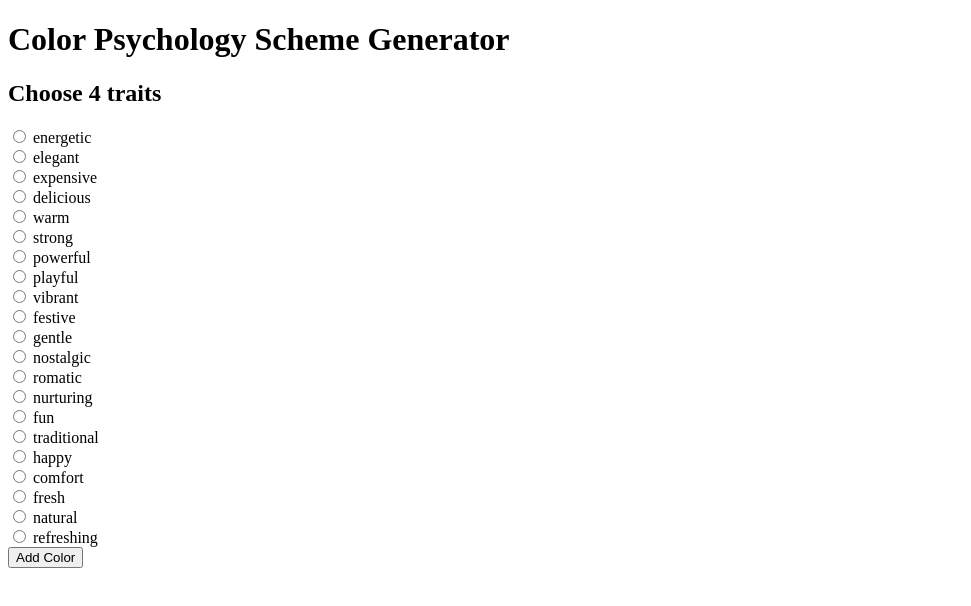
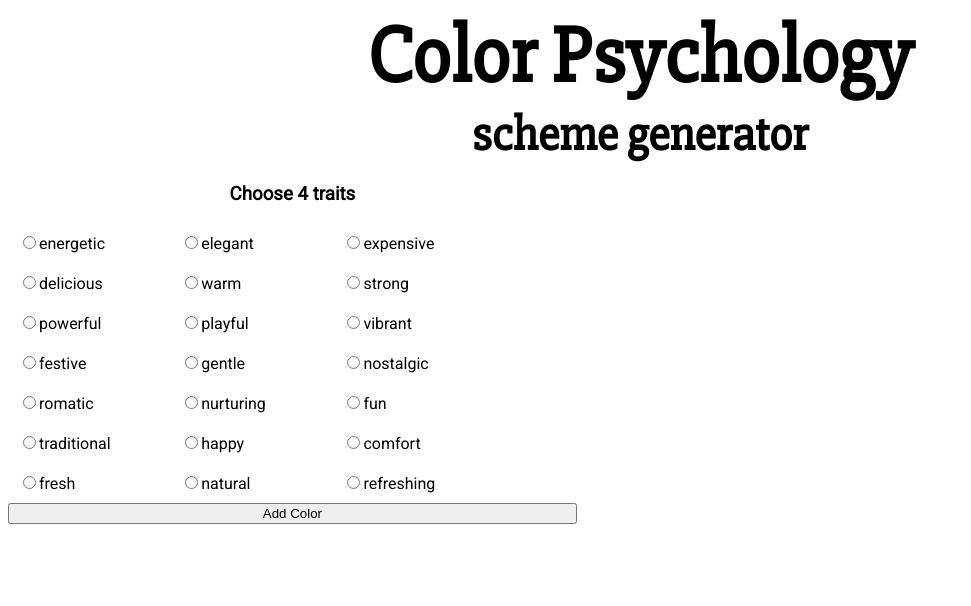
Before and after one commit to efhjones/color-pysch, a website: page client/index.html in a window 1280 px wide. Shown: the whole page, without its empty margins (0-971 px from the left). Drawn offline with nearby package versions, Linux system fonts and the light colour scheme.

Commit message:
Added styles

```diff
--- a/client/index.html
+++ b/client/index.html
@@ -3,104 +3,49 @@
   <head>
     <meta charset="utf-8" />
     <title>Color Psychology Scheme Generator</title>
-    <link rel="stylesheet" type="text/css" href="style.css">
+    <link href='https://fonts.googleapis.com/css?family=Slabo+27px' rel='stylesheet' type='text/css'>
+    <link href='https://fonts.googleapis.com/css?family=Roboto' rel='stylesheet' type='text/css'>
+    <link rel="stylesheet" type="text/css" href="./style.css">
     <script type='text/javascript' src='./lib/bower_components/jquery/dist/jquery.js'></script>
     <script type='text/javascript' src='./lib/bower_components/angular/angular.js'></script>
     <script src='schemeGeneratorController.js'></script>
   </head>
   <body ng-app='colorPsychology' ng-controller='schemeGeneratorController'>
-
-    <h1>Color Psychology Scheme Generator</h1>
-    <h2>Choose 4 traits</h2>
-    <ul model='test'>
-    <li ng-controller='schemeGeneratorController' ng-repeat="number in test">Number: {{number}}</li>
-    </ul>
-    <form ng-controller='schemeGeneratorController'>
-   <label>
-    <input type="radio" ng-model="color" value="energetic">
-    energetic
-  </label><br/>
-  <label>
-    <input type="radio" ng-model="color" value="elegant">
-    elegant
-  </label><br/>
-  <label>
-    <input type="radio" ng-model="color" value="expensive">
-    expensive
-  </label><br/>
-  <label>
-    <input type="radio" ng-model="color" value="delicious">
-    delicious
-  </label><br/>
-  <label>
-    <input type="radio" ng-model="color" value="warm">
-    warm
-  </label><br/>
-  <label>
-    <input type="radio" ng-model="color" value="strong">
-    strong
-  </label><br/>
-  <label>
-    <input type="radio" ng-model="color" value="powerful">
-    powerful
-  </label><br/>
-  <label>
-    <input type="radio" ng-model="color" value="playful">
-    playful
-  </label><br/>
-  <label>
-    <input type="radio" ng-model="color" value="vibrant">
-    vibrant
-  </label><br/>
-  <label>
-    <input type="radio" ng-model="color" value="festive">
-    festive
-  </label><br/>
-  <label>
-    <input type="radio" ng-model="color" value="gentle">
-    gentle
-  </label><br/>
-   <label>
-    <input type="radio" ng-model="color" value="nostalgic">
-    nostalgic
-  </label><br/>
-   <label>
-    <input type="radio" ng-model="color" value="romatic">
-    romatic
-  </label><br/>
-   <label>
-    <input type="radio" ng-model="color" value="nurturing">
-    nurturing
-  </label><br/>
-   <label>
-    <input type="radio" ng-model="color" value="fun">
-    fun
-  </label><br/>
-  <label>
-    <input type="radio" ng-model="color" value="traditional">
-    traditional
-  </label><br/>
-  <label>
-    <input type="radio" ng-model="color" value="happy">
-    happy
-  </label><br/>
-  <label>
-    <input type="radio" ng-model="color" value="comfort">
-    comfort
-  </label><br/>
-  <label>
-    <input type="radio" ng-model="color" value="fresh">
-    fresh
-  </label><br/>
-  <label>
-    <input type="radio" ng-model="color" value="natural">
-    natural
-  </label><br/>
-  <label>
-    <input type="radio" ng-model="color" value="refreshing">
-    refreshing
-  </label><br/>
-      <button ng-click="addColor(value)">Add Color</button>
-    </form>
+    <div class='header'>
+      <center>
+        <h1>Color Psychology</h1>
+        <h2>scheme generator</h2>
+      </center>
+    </div>
+    <div class="options">
+      <center>
+        <h3>Choose 4 traits</h3>
+      </center>
+      <form ng-controller='schemeGeneratorController'>
+       <label class='option'><input type="radio" ng-model="color" value="energetic">energetic</label>
+        <label class='option'><input type="radio" ng-model="color" value="elegant">elegant</label>
+        <label class='option'><input type="radio" ng-model="color" value="expensive">expensive</label>
+        <label class='option'><input type="radio" ng-model="color" value="delicious">delicious</label>
+        <label class='option'><input type="radio" ng-model="color" value="warm">warm</label>
+        <label class='option'><input type="radio" ng-model="color" value="strong">strong</label>
+        <label class='option'><input type="radio" ng-model="color" value="powerful">powerful</label>
+        <label class='option'><input type="radio" ng-model="color" value="playful">playful</label>
+        <label class='option'><input type="radio" ng-model="color" value="vibrant">vibrant</label>
+        <label class='option'><input type="radio" ng-model="color" value="festive">festive</label>
+        <label class='option'><input type="radio" ng-model="color" value="gentle">gentle</label>
+        <label class='option'><input type="radio" ng-model="color" value="nostalgic">nostalgic</label>
+        <label class='option'><input type="radio" ng-model="color" value="romatic">romatic</label>
+        <label class='option'><input type="radio" ng-model="color" value="nurturing">nurturing</label>
+        <label class='option'><input type="radio" ng-model="color" value="fun">fun</label>
+        <label class='option'><input type="radio" ng-model="color" value="traditional">traditional</label>
+        <label class='option'><input type="radio" ng-model="color" value="happy">happy</label>
+        <label class='option'><input type="radio" ng-model="color" value="comfort">comfort</label>
+        <label class='option'><input type="radio" ng-model="color" value="fresh">fresh</label>
+        <label class='option'><input type="radio" ng-model="color" value="natural">natural</label>
+        <label class='option'><input type="radio" ng-model="color" value="refreshing">refreshing</label>
+        <button ng-click="addColor(value)" class='submit'>Add Color</button>
+      </form>
+    </div>
+  <div id='colors'></div>
   </body>
 </html>
--- a/client/schemeGeneratorController.js
+++ b/client/schemeGeneratorController.js
@@ -27,24 +27,15 @@ angular.module('colorPsychology', [])
   }
   $scope.makeColorDiv = function(colorArray){
     $scope.scheme = colorArray;
-
-    //ng-click="myStyle={'background-color':'blue'}"
-    //ng-style="myStyle"
-
-    console.log('MakeColorDiv called, ' , $scope.scheme);
-    var newDirective = angular.element('<div ng-repeat="color in scheme track by $index" style="background-color: {{ color }}">{{ color }}</div>');
-    angular.element(document.body).append(newDirective);
+    var newDirective = angular.element('<div ng-repeat="color in scheme track by $index" style="background-color: {{ color }}" class="color">{{ color }}</div>');
+    angular.element(document.querySelector('#colors')).append(newDirective);
     $compile(newDirective)($scope);
   }
-
-
-
 })
 
 .factory('ChooseColors', function($http){
 
-  return {
-    submit : function(data){
+  var submit = function(data){
     return $http({
       method: 'POST',
       url: '/',
@@ -56,8 +47,11 @@ angular.module('colorPsychology', [])
         url: '/scheme'
       });
       return request;
-      })
-    }
+    });
   }
 
-})
+  return {
+    submit: submit
+  }
+
+});
--- a/client/style.css
+++ b/client/style.css
@@ -0,0 +1,51 @@
+h1 {
+  font-family: 'Slabo 27px', serif;
+  font-size: 5em;
+  margin: 0 auto;
+}
+
+h2 {
+  font-family: 'Slabo 27px', serif;
+  font-size: 3em;
+  margin: 0 auto;
+
+}
+
+.header {
+  margin: 0 auto;
+  width: 50%;
+}
+
+#colors {
+  width: 45%;
+  height: 300px;
+  display: inline;
+  float: right;
+}
+
+.color{
+  display: block;
+  float: right;
+  width: 20%;
+  height: 350px;
+  margin: 5px;
+}
+
+.options {
+  font-family: 'Roboto';
+  width: 45%;
+  display: inline;
+  float: left;
+}
+
+.option {
+  width: 25%;
+  display: block;
+  float: left;
+  margin: 10px;
+}
+
+.submit {
+  width: 100%;
+  clear: both;
+}
--- a/colorFactory.js
+++ /dev/null
@@ -1,4 +0,0 @@
-var app = require('./server.js');
-var colors = app.returnColors;
-
-console.log("I heard return colors", colors  );
```
Also changed, not shown: server.js (+48 -54 lines), style.css (deleted). Lines whose indentation alone changed are shown as unchanged.
